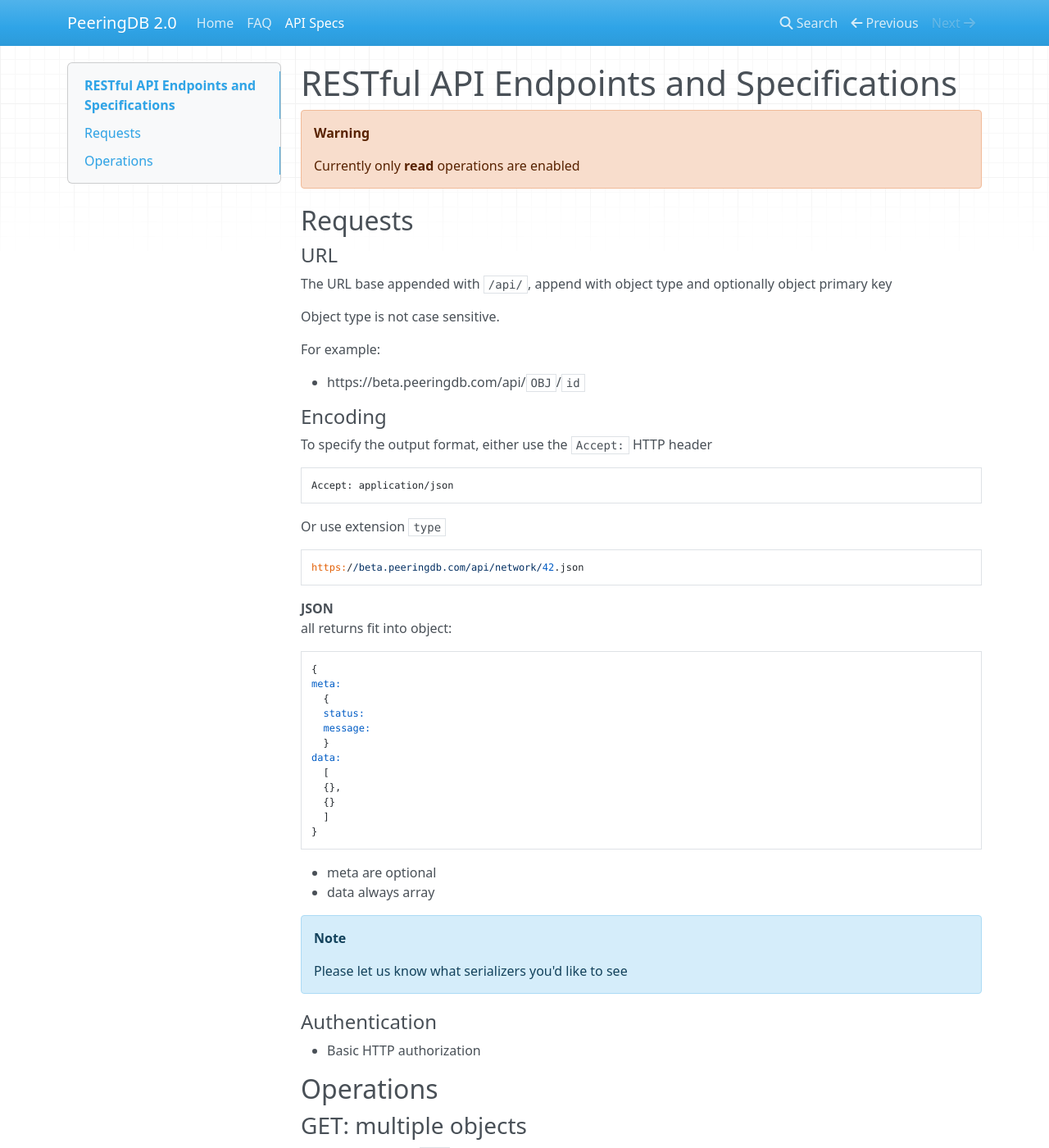
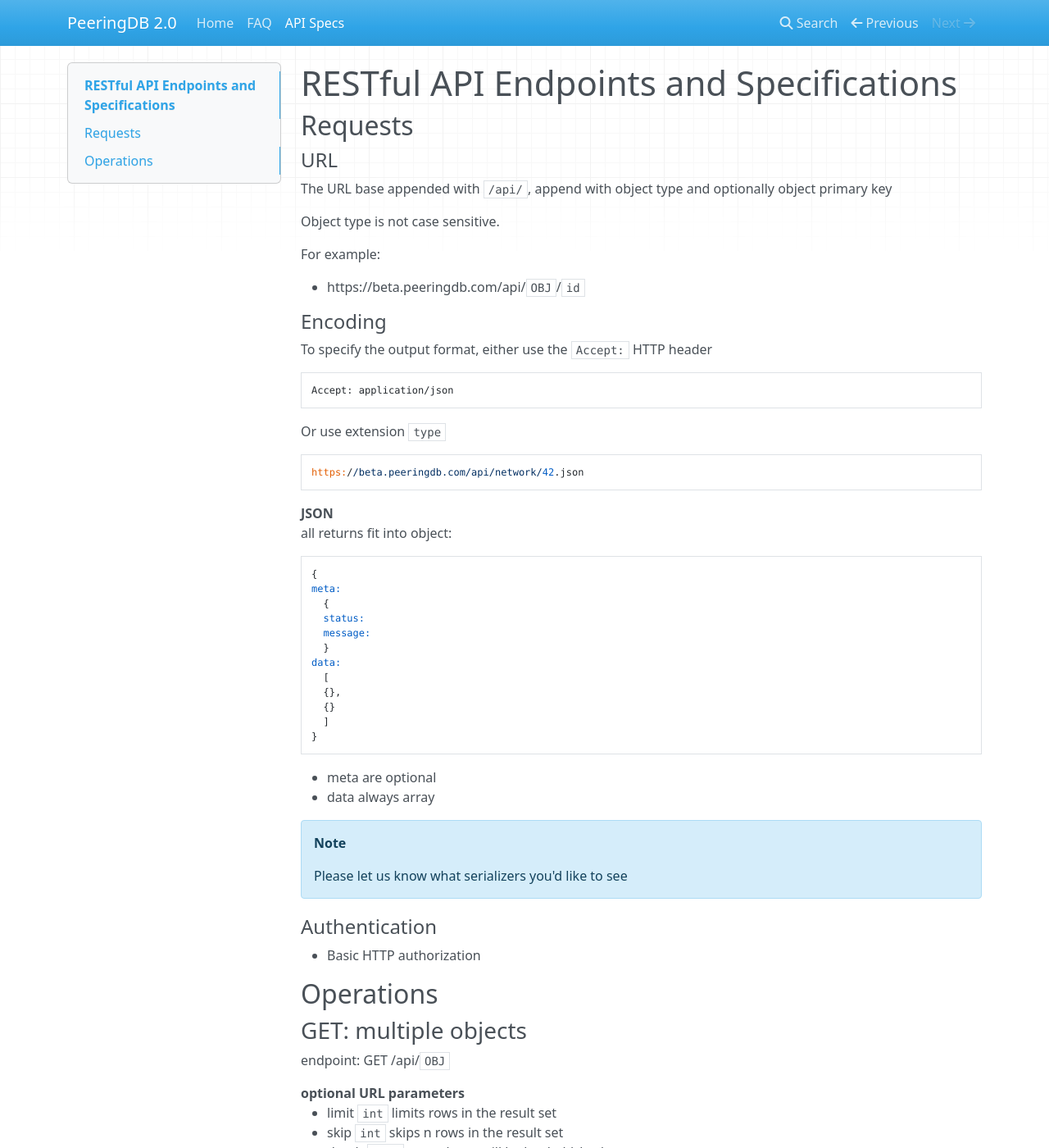
Before and after one commit to peeringdb/docs, an MkDocs documentation site: the page built from docs/api_specs.md, in a window 1280 px wide and 1400 px high. Shown: the whole window at 82% size. Built offline with MkDocs 1.6.1, drawn with Linux system fonts in a browser that asks for light colours; nearby versions of some CDN libraries; old or Windows-style settings are respelled for this version of MkDocs.

```diff
--- a/docs/api_specs.md
+++ b/docs/api_specs.md
@@ -1,7 +1,4 @@
 # RESTful API Endpoints and Specifications
-
-!!! Warning
-    Currently only **read** operations are enabled
 
 ## Requests
 
```
Also changed, not shown: other parts of docs/api_specs.md (+1 -1 lines).
